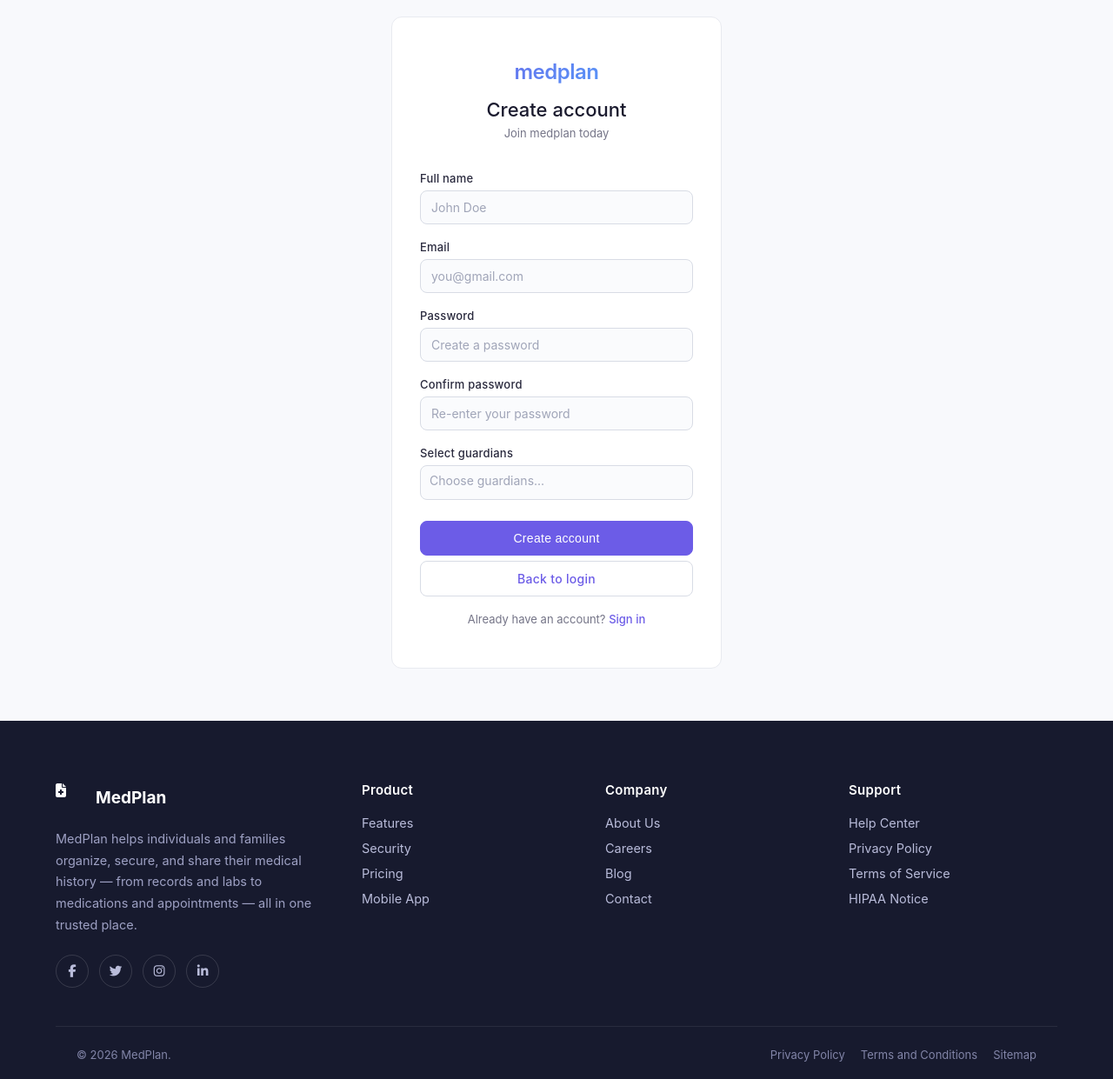
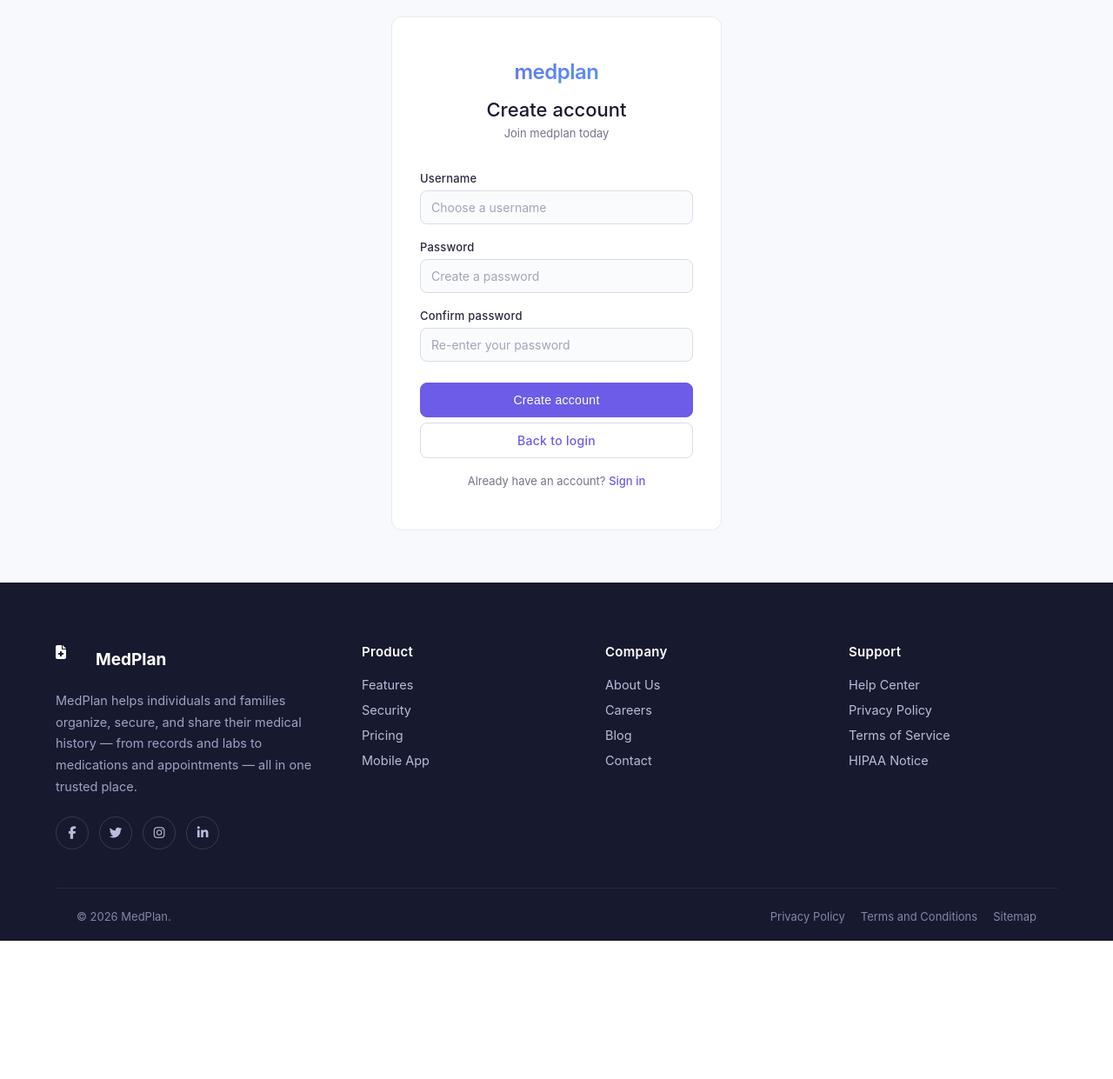
Before and after one commit to ryan-tadiparthi/medplan, a Django app: page /register/ in a window 1280 px wide. Shown: the part 170-1411 px from the top of the page at 87% size. After the commit the page ends 1252 px from the top, so only its background shows below. Run offline with Django 5.2, Linux system fonts and the light colour scheme.

Commit message:
Finalize current project setup

```diff
--- a/users/templates/users/register.html
+++ b/users/templates/users/register.html
@@ -6,7 +6,7 @@
 {% endblock %}
 
 {% block extra_css %}
-    <link rel="stylesheet" href="{% static 'core/css/register.css' %}">
+    <link rel="stylesheet" href="{% static 'users/css/register.css' %}">
 {% endblock %}
 
 {% block content %}
@@ -31,52 +31,90 @@
                     <p class="subtitle">Join medplan today</p>
                 </div>
 
-                <form id="signupForm">
+                <form method="POST" action="{% url 'register' %}">
+                    {% csrf_token %}
+
                     <div class="form-group">
-                        <label for="signupName">Full name</label>
-                        <input type="text" id="signupName" placeholder="John Doe" required>
-                        <div class="error" id="signupNameError"></div>
+                        <label for="{{ form.username.id_for_label }}">Username</label>
+
+                        <input
+                            type="text"
+                            name="username"
+                            id="{{ form.username.id_for_label }}"
+                            placeholder="Choose a username"
+                            required
+                        >
+
+                        {% if form.username.errors %}
+                            <div class="error">
+                                {{ form.username.errors }}
+                            </div>
+                        {% endif %}
                     </div>
 
+
                     <div class="form-group">
-                        <label for="signupEmail">Email</label>
-                        <input type="email" id="signupEmail" placeholder="you@gmail.com" required>
-                        <div class="error" id="signupEmailError"></div>
+                        <label for="{{ form.password1.id_for_label }}">Password</label>
+
+                        <input
+                            type="password"
+                            name="password1"
+                            id="{{ form.password1.id_for_label }}"
+                            placeholder="Create a password"
+                            required
+                        >
+
+                        {% if form.password1.errors %}
+                            <div class="error">
+                                {{ form.password1.errors }}
+                            </div>
+                        {% endif %}
                     </div>
 
+
                     <div class="form-group">
-                        <label for="signupPassword">Password</label>
-                        <input type="password" id="signupPassword" placeholder="Create a password" required>
-                        <div class="error" id="signupPasswordError"></div>
+                        <label for="{{ form.password2.id_for_label }}">Confirm password</label>
+
+                        <input
+                            type="password"
+                            name="password2"
+                            id="{{ form.password2.id_for_label }}"
+                            placeholder="Re-enter your password"
+                            required
+                        >
+
+                        {% if form.password2.errors %}
+                            <div class="error">
+                                {{ form.password2.errors }}
+                            </div>
+                        {% endif %}
                     </div>
 
-                    <div class="form-group">
-                        <label for="signupConfirmPassword">Confirm password</label>
-                        <input type="password" id="signupConfirmPassword" placeholder="Re-enter your password" required>
-                        <div class="error" id="signupConfirmPasswordError"></div>
+
+                    {% if form.non_field_errors %}
+                        <div class="error">
+                            {{ form.non_field_errors }}
+                        </div>
+                    {% endif %}
+
+
+                    <button type="submit" class="btn btn-primary">
+                        Create account
+                    </button>
+
+
+                    <a href="{% url 'login' %}"
+                       class="btn btn-secondary"
+                       style="display: flex; align-items: center; justify-content: center;">
+                        Back to login
+                    </a>
+
+
+                    <div class="toggle-auth">
+                        Already have an account?
+                        <a href="{% url 'login' %}">Sign in</a>
                     </div>
 
-                    <div class="form-group">
-                        <label>Select guardians</label>
-                        <div class="multi-select" id="multiSelect" onclick="toggleDropdown(event)">
-    <span class="multi-select-text" id="selectedGuardians">Choose guardians...</span>
-</div>
-                        <div class="dropdown-list" id="dropdownList">
-                            <div class="dropdown-item" data-value="parent" onclick="toggleGuardian(event)">Parent</div>
-                            <div class="dropdown-item" data-value="spouse" onclick="toggleGuardian(event)">Spouse</div>
-                            <div class="dropdown-item" data-value="sibling" onclick="toggleGuardian(event)">Sibling</div>
-                            <div class="dropdown-item" data-value="doctor" onclick="toggleGuardian(event)">Healthcare Provider</div>
-                            <div class="dropdown-item" data-value="caregiver" onclick="toggleGuardian(event)">Caregiver</div>
-                        </div>
-                        <div class="error" id="guardiansError"></div>
-                    </div>
-
-                    <button type="button" class="btn btn-primary" onclick="handleSignup()">Create account</button>
-                    <a href="login.html" class="btn btn-secondary" style="display: flex; align-items: center; justify-content: center;">Back to login</a>
-
-                    <div class="toggle-auth">
-                        Already have an account? <a href="login.html">Sign in</a>
-                    </div>
                 </form>
             </div>
         </div>
@@ -86,5 +124,5 @@
 {% endblock %}
 
 {% block extra_js %}
-    <script src="{% static 'core/js/register.js' %}"></script>
+    <script src="{% static 'users/js/register.js' %}"></script>
 {% endblock %}
```
Also changed, not shown: users/templates/users/login.html (+37 -11 lines).
